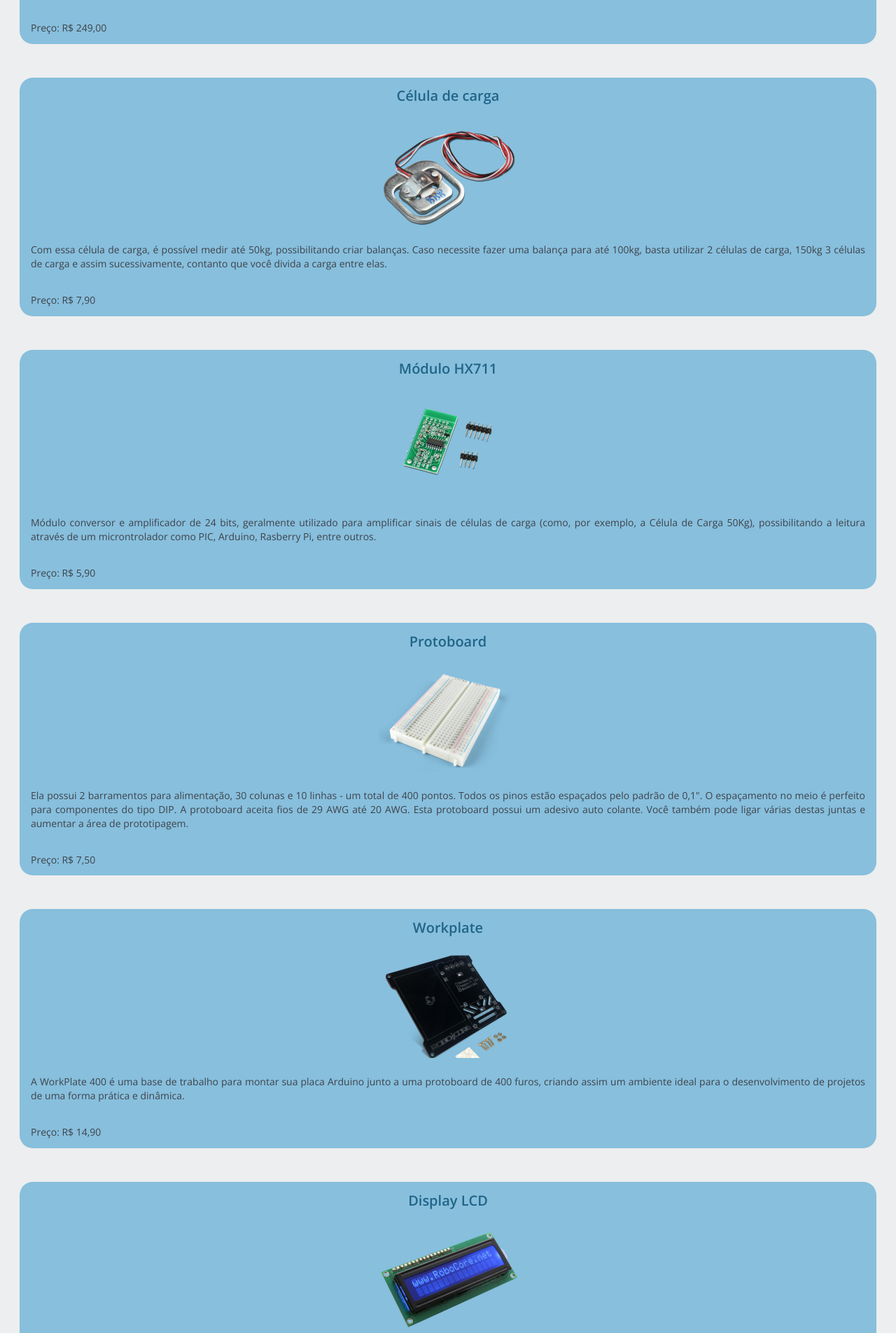
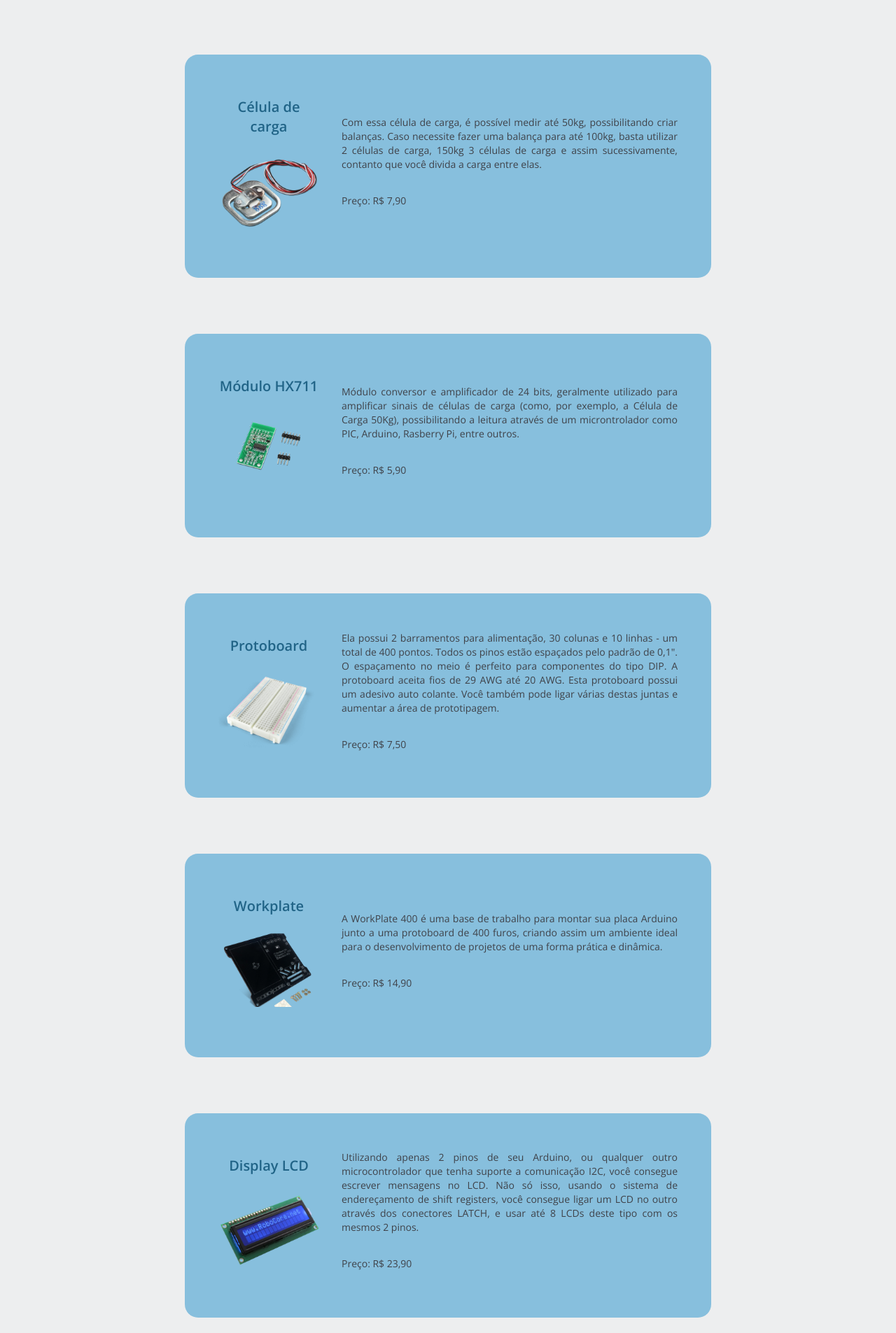
Before and after one commit to Pedrinho01505/TCC---Individual, a React (Vite) app: page / in a window 1280 px wide. Shown: the part 415-2320 px from the top of the page at 70% size. Built offline with nearby package versions, Linux system fonts and the light colour scheme.

Commit message:
materiais 100%

```diff
--- a/src/pages/Materiais.jsx
+++ b/src/pages/Materiais.jsx
@@ -8,60 +8,73 @@ import workplate from '/workplate.png'
 
 function Materiais() {
   return (
-    <main className='bg-fundosite font-openSans font-normal text-sm text-text'>
+    <main className='bg-fundosite font-openSans font-normal text-sm text-text md:flex md:flex-col md:items-center'>
       <h1 className=' text-titulo font-bold text-center pt-[2rem] text-3xl'>Materiais</h1>
-      <section className='bg-bgcaixa mx-box mb-bottom mt-top px-inline rounded-custom'>
-        <div className='flex flex-col items-center'>
+      <section className='bg-bgcaixa mx-box mb-bottom mt-top px-inline rounded-custom md:flex md:py-desk md:px-desk md:w-with sm:max-w-[47rem]'>
+        <div className='flex flex-col items-center md:justify-center md:mr-[2rem]'>
           <h2 className='text-titulo font-semibold pt-top text-xl'>Arduino</h2>
-          <img src={arduino} alt="imagem de uma peça arduino" className='my-inline'/>
+          <img src={arduino} alt="imagem de uma peça arduino" className='my-inline  md:h-[7rem] md:w-[10rem] '/>
         </div>
+        <div className='md:flex md:flex-col md:justify-center md:max-w-[30rem]'>
           <p className='mb-bottom flex text-justify'>Arduino é uma plataforma de computação open-source baseado em uma simples placa com entradas e saídas tanto digitais como analógicas. Possui um próprio ambiente de desenvolvimento que implementa a Linguagem C. O Ambiente de desevolvimento (IDE) open-souce pode ser obtido gratuitamente (atualmente disponível para Mac OS X, Windows, e Linux).</p>
           <p className='pb-top'>Preço: R$ 249,00</p>
+        </div>
+
       </section>
 
-      <section className='bg-bgcaixa mx-box mb-bottom mt-top px-inline rounded-custom'>
-        <div className='flex flex-col items-center'>
-          <h2 className='text-titulo font-semibold pt-top text-xl'>Célula de carga</h2>
-          <img src={clcarga} alt="" className='my-inline'/>
+      <section className='bg-bgcaixa mx-box mb-bottom mt-top px-inline rounded-custom md:flex md:py-desk md:px-desk md:w-with sm:max-w-[47rem]'>
+        <div className='flex flex-col items-center md:justify-center md:mr-[2rem]'>
+          <h2 className='text-titulo font-semibold pt-top text-xl md:text-center'>Célula de carga</h2>
+          <img src={clcarga} alt="imagem de uma célula de carga" className='my-inline '/>
         </div>
+        <div className='md:flex md:flex-col md:justify-center md:max-w-[30rem]'>
           <p className='mb-bottom flex text-justify'>Com essa célula de carga, é possível medir até 50kg, possibilitando criar balanças. Caso necessite fazer uma balança para até 100kg, basta utilizar 2 células de carga, 150kg 3 células de carga e assim sucessivamente, contanto que você divida a carga entre elas.</p>
           <p className='pb-top'>Preço: R$ 7,90</p>
+        </div>
       </section>
 
-      <section className='bg-bgcaixa mx-box mb-bottom mt-top px-inline rounded-custom'>
-        <div className='flex flex-col items-center'>
-          <h2 className='text-titulo font-semibold pt-top text-xl'>Módulo HX711</h2>
-          <img src={modulo} alt="" className='my-inline'/>
+      <section className='bg-bgcaixa mx-box mb-bottom mt-top px-inline rounded-custom md:flex md:py-desk md:px-desk md:w-[50rem] sm:max-w-[47rem]'>
+        <div className='flex flex-col items-center md:justify-center md:mr-[2rem]'>
+          <h2 className='text-titulo font-semibold pt-top text-xl md:text-center'>Módulo HX711</h2>
+          <img src={modulo} alt="imagem de um módulo hx711" className='my-inline '/>
         </div>
+        <div className='md:flex md:flex-col md:justify-center md:max-w-[30rem]'>
           <p className='mb-bottom flex text-justify'>Módulo conversor e amplificador de 24 bits, geralmente utilizado para amplificar sinais de células de carga (como, por exemplo, a Célula de Carga 50Kg), possibilitando a leitura através de um microntrolador como PIC, Arduino, Rasberry Pi, entre outros.</p>
           <p className='pb-top'>Preço: R$ 5,90</p>
+        </div>
       </section>
 
-      <section className='bg-bgcaixa mx-box mb-bottom mt-top px-inline rounded-custom'>
-        <div className='flex flex-col items-center'>
-          <h2 className='text-titulo font-semibold pt-top text-xl'>Protoboard</h2>
-          <img src={protoboard} alt="" className='my-inline'/>
+      <section className='bg-bgcaixa mx-box mb-bottom mt-top px-inline rounded-custom md:flex md:py-desk md:px-desk md:w-[50rem] sm:max-w-[47rem]'>
+        <div className='flex flex-col items-center md:justify-center md:mr-[2rem]'>
+          <h2 className='text-titulo font-semibold pt-top text-xl md:text-center'>Protoboard</h2>
+          <img src={protoboard} alt="imagem de uma protoboard" className='my-inline '/>
         </div>
+        <div className='md:flex md:flex-col md:justify-center md:max-w-[30rem]'>
           <p className='mb-bottom flex text-justify'>Ela possui 2 barramentos para alimentação, 30 colunas e 10 linhas - um total de 400 pontos. Todos os pinos estão espaçados pelo padrão de 0,1". O espaçamento no meio é perfeito para componentes do tipo DIP. A protoboard aceita fios de 29 AWG até 20 AWG. Esta protoboard possui um adesivo auto colante. Você também pode ligar várias destas juntas e aumentar a área de prototipagem.</p>
           <p className='pb-top'>Preço: R$ 7,50</p>
+        </div>
       </section>
 
-      <section className='bg-bgcaixa mx-box mb-bottom mt-top px-inline rounded-custom'>
-        <div className='flex flex-col items-center'>
-          <h2 className='text-titulo font-semibold pt-top text-xl'>Workplate</h2>
-          <img src={workplate} alt="" className='my-inline'/>
+      <section className='bg-bgcaixa mx-box mb-bottom mt-top px-inline rounded-custom md:flex md:py-desk md:px-desk md:w-[50rem] sm:max-w-[47rem]'>
+        <div className='flex flex-col items-center md:justify-center md:mr-[2rem]'>
+          <h2 className='text-titulo font-semibold pt-top text-xl md:text-center'>Workplate</h2>
+          <img src={workplate} alt="imagem de uma workplate" className='my-inline '/>
         </div>
+        <div className='md:flex md:flex-col md:justify-center md:max-w-[30rem]'>
           <p className='mb-bottom flex text-justify'>A WorkPlate 400 é uma base de trabalho para montar sua placa Arduino junto a uma protoboard de 400 furos, criando assim um ambiente ideal para o desenvolvimento de projetos de uma forma prática e dinâmica.</p>
           <p className='pb-top'>Preço: R$ 14,90</p>
+        </div>
       </section>
 
-      <section className='bg-bgcaixa mx-box mt-top px-inline rounded-custom'>
-        <div className='flex flex-col items-center'>
-          <h2 className='text-titulo font-semibold pt-top text-xl'>Display LCD</h2>
-          <img src={lcd} alt="" className='my-inline'/>
+      <section className='bg-bgcaixa mx-box mt-top px-inline rounded-custom md:flex md:py-desk md:px-desk md:w-[50rem] sm:max-w-[47rem] md:mb-bottom'>
+        <div className='flex flex-col items-center md:justify-center md:mr-[2rem]'>
+          <h2 className='text-titulo font-semibold pt-top text-xl md:text-center'>Display LCD</h2>
+          <img src={lcd} alt="imagem de um display lcd" className='my-inline '/>
         </div>
+        <div className='md:flex md:flex-col md:justify-center md:max-w-[30rem]'>
           <p className='mb-bottom flex text-justify'>Utilizando apenas 2 pinos de seu Arduino, ou qualquer outro microcontrolador que tenha suporte a comunicação I2C, você consegue escrever mensagens no LCD. Não só isso, usando o sistema de endereçamento de shift registers, você consegue ligar um LCD no outro através dos conectores LATCH, e usar até 8 LCDs deste tipo com os mesmos 2 pinos.</p>
           <p className='pb-top'>Preço: R$ 23,90</p>
+        </div>
       </section>
     </main>
   )
--- a/tailwind.config.js
+++ b/tailwind.config.js
@@ -33,6 +33,11 @@ export default {
       bottom: '.8rem',
       top: '.8rem',
       inline: '1rem',
+      desk: '3rem'
+    },
+    custom: {
+      with: '50rem',
+      max: '45rem'
     }
   },
   plugins: [],
```
Lines whose indentation alone changed are shown as unchanged.
